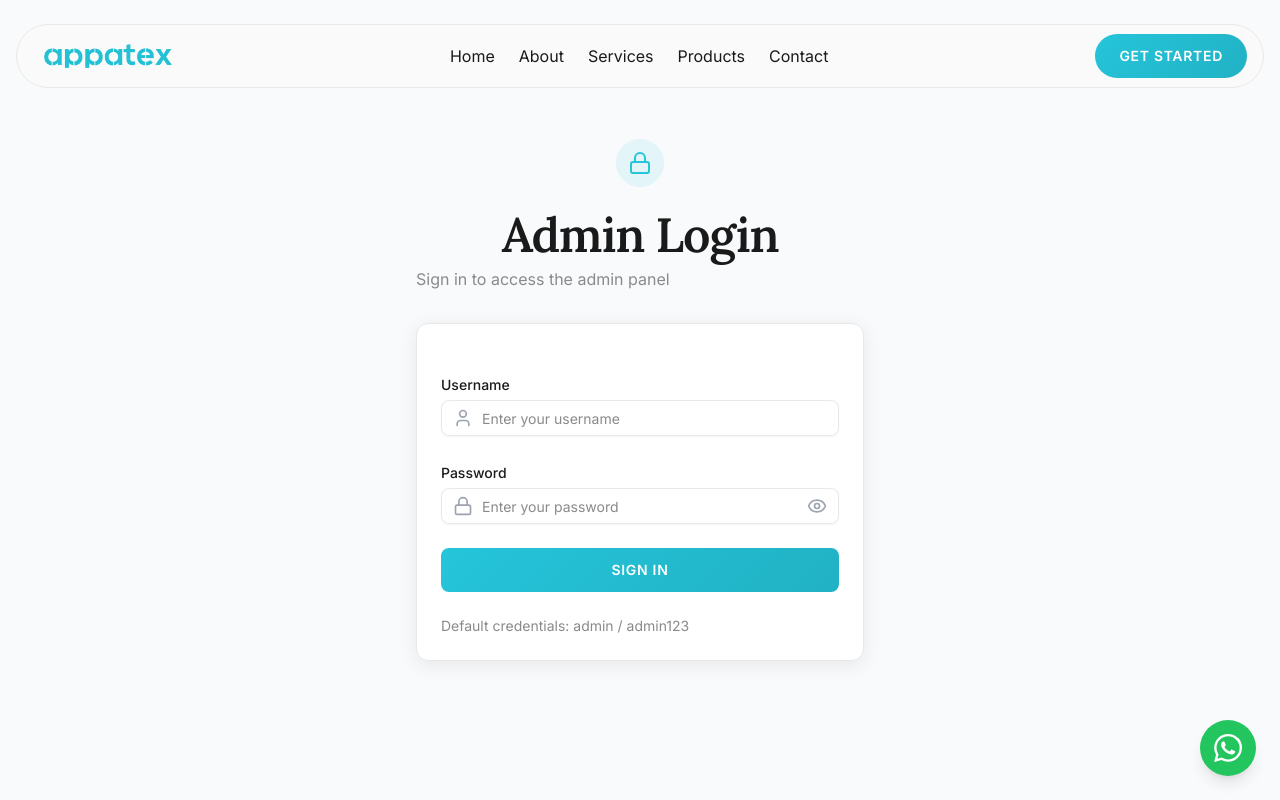
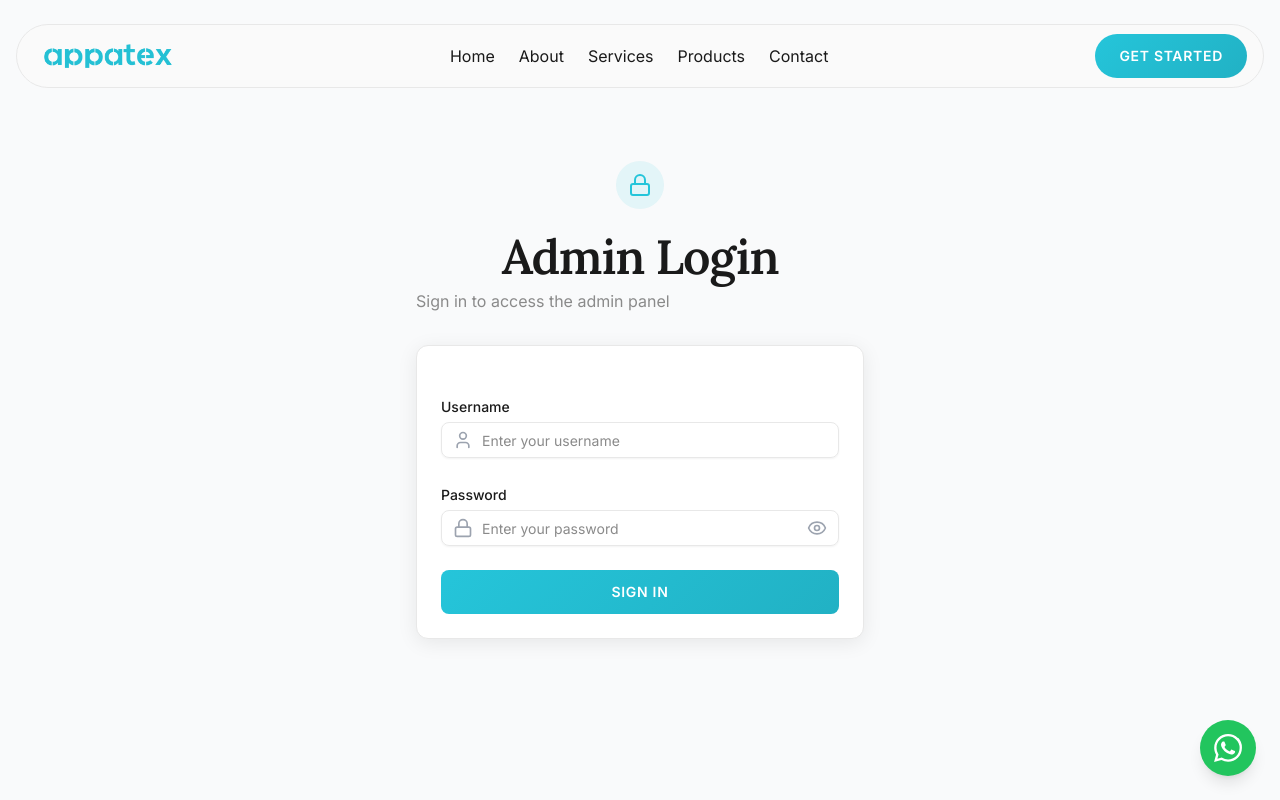
Before and after one commit to eshromanch/appetex-web, a Next.js app: page /admin/login in a window 1280 px wide. Shown: the top 800 px of the page. Built offline with nearby package versions, Linux system fonts and the light colour scheme; no server answers.

Commit message:
mail sync 2

```diff
--- a/app/admin/login/page.tsx
+++ b/app/admin/login/page.tsx
@@ -160,12 +160,6 @@ export default function AdminLoginPage() {
                 {isLoading ? 'Signing in...' : 'Sign In'}
               </Button>
             </form>
-
-            <div className="mt-6 text-center">
-              <Text size="sm" className="body-text-black-muted">
-                Default credentials: admin / admin123
-              </Text>
-            </div>
           </CardContent>
         </Card>
       </div>
```
